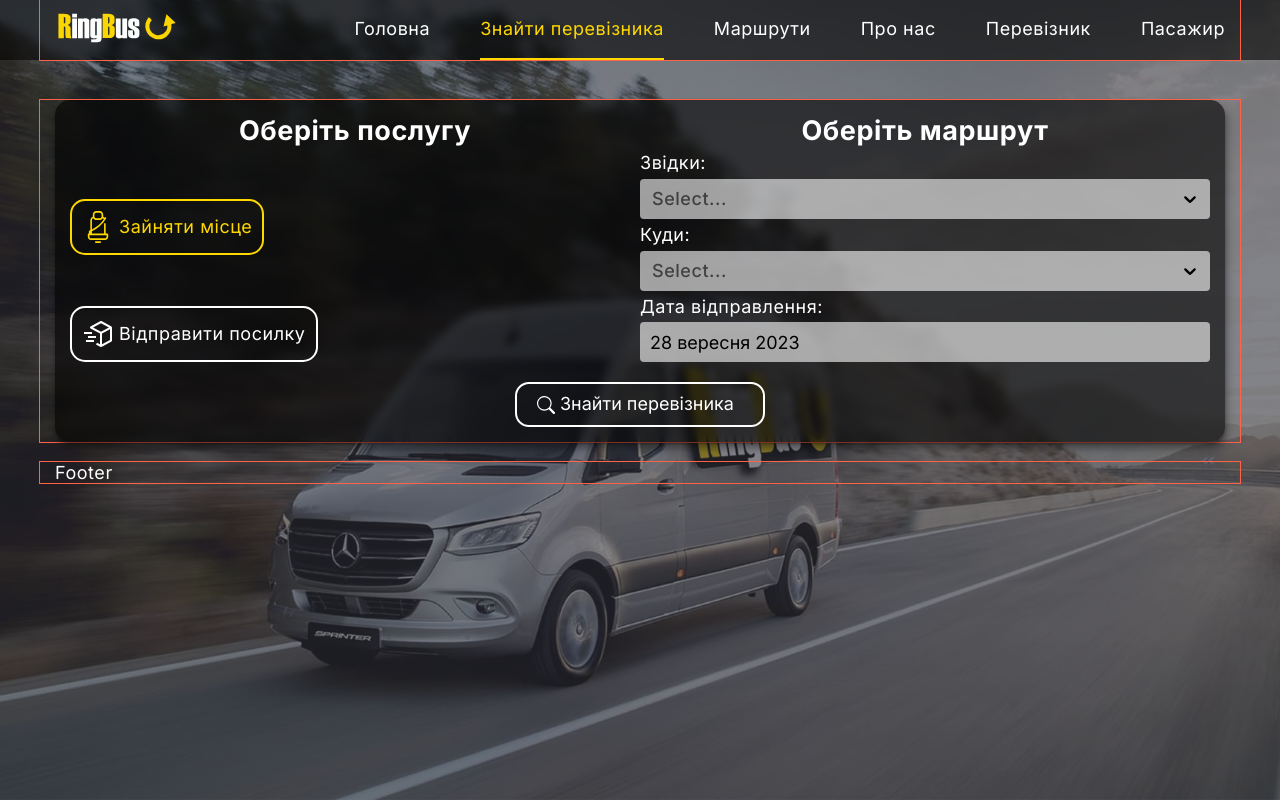
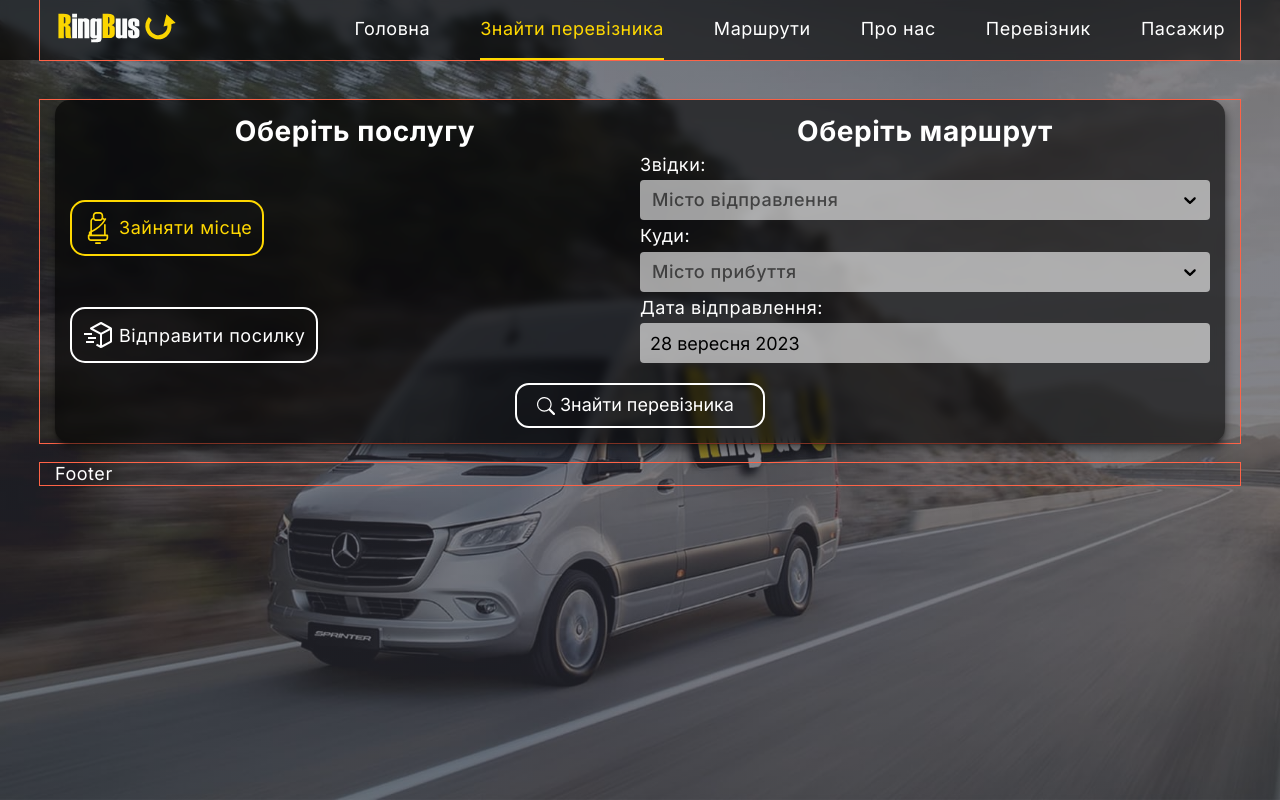
Before and after one commit to SlipuyKamiN/ringbus-frontend, a Next.js app: page /order in a window 1280 px wide. Built offline with nearby package versions, Linux system fonts and the light colour scheme.

Commit message:
fix: form title

```diff
--- a/src/components/Order/OrderForm.styled.tsx
+++ b/src/components/Order/OrderForm.styled.tsx
@@ -28,6 +28,11 @@ export const Form = styled.form`
       width: 100%;
     }
   }
+`;
+
+export const FormTitle = styled.h2`
+  font-size: 28px;
+  font-weight: 700;
 `;
 
 export const OrderTypeLabel = styled.label`
--- a/src/components/Order/OrderForm.tsx
+++ b/src/components/Order/OrderForm.tsx
@@ -4,6 +4,7 @@ import {
   DateSelector,
   ErrMessage,
   Form,
+  FormTitle,
   HiddenRadioButton,
   OrderTypeLabel,
   OrderTypeText,
@@ -44,8 +45,6 @@ const OrderForm = () => {
     console.log({ ...data, departingDate: data.departingDate.getTime() });
   };
 
-  console.log("wqe");
-
   return (
     <Form
       autoComplete="off"
@@ -53,7 +52,7 @@ const OrderForm = () => {
       onSubmit={handleSubmit(onSubmit)}
     >
       <div>
-        <h2>Оберіть послугу</h2>
+        <FormTitle>Оберіть послугу</FormTitle>
         <OrderTypeLabel>
           <HiddenRadioButton
             {...register("orderType")}
@@ -78,7 +77,7 @@ const OrderForm = () => {
         </OrderTypeLabel>
       </div>
       <div>
-        <h2>Оберіть маршрут</h2>
+        <FormTitle>Оберіть маршрут</FormTitle>
         <SelectorWrapper>
           <label htmlFor="origin">Звідки:</label>
           <Controller
@@ -91,6 +90,7 @@ const OrderForm = () => {
                 ref={ref}
                 classNamePrefix="city-select"
                 options={groupedCities}
+                placeholder="Місто відправлення"
               />
             )}
             name={"origin"}
@@ -109,6 +109,7 @@ const OrderForm = () => {
                 ref={ref}
                 classNamePrefix="city-select"
                 options={groupedCities}
+                placeholder="Місто прибуття"
               />
             )}
             name={"destination"}
```
